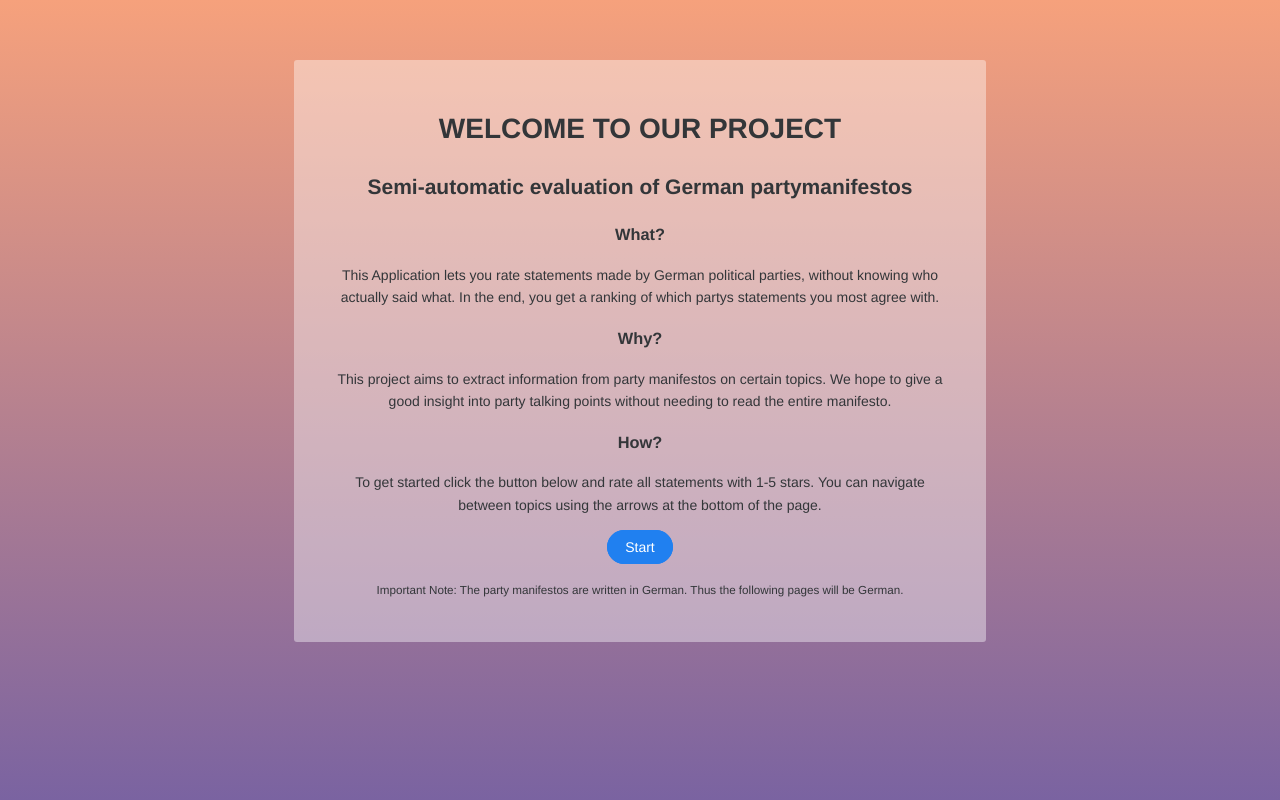
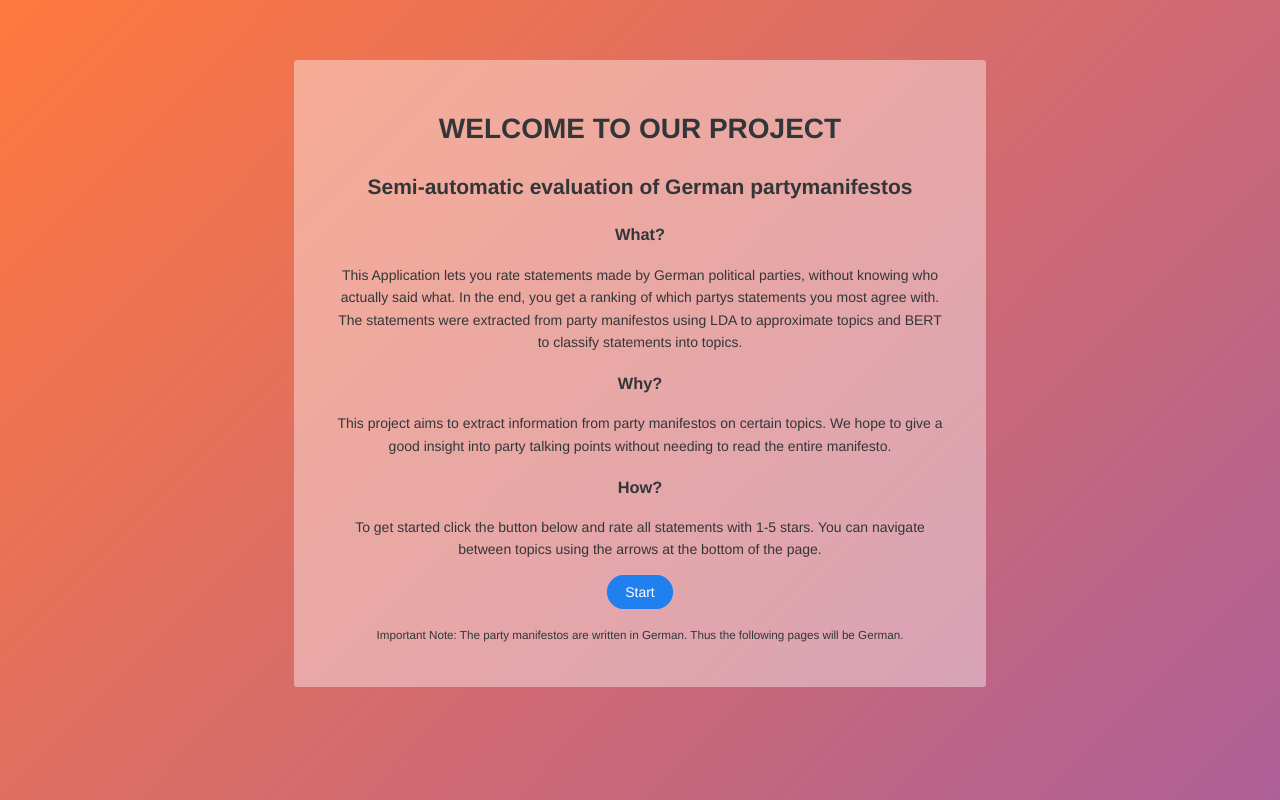
Before and after one commit to Tobi2K/TADL-Webpage, a Vue app: page / in a window 1280 px wide. Built offline with nearby package versions, Linux system fonts and the light colour scheme.

Commit message:
feat: Add responsivity

```diff
--- a/src/App.vue
+++ b/src/App.vue
@@ -327,6 +327,8 @@ export default {
 }
 html {
   min-height: 100%;
-  background: linear-gradient(to bottom, #f6a17c, #7a63a1);
+  background: rgb(255, 120, 62);
+
+  background: linear-gradient(135deg, #ff783e 0%, #ad6098 100%);
 }
 </style>
--- a/src/components/WelcomeDialog.vue
+++ b/src/components/WelcomeDialog.vue
@@ -1,17 +1,15 @@
 <template>
   <div class="container">
-    <n-card
-      size="huge"
-      :bordered="false"
-      style="background: rgba(255, 255, 255, 0.4); width: 60%; margin-left: 20%"
-    >
+    <n-card size="huge" :bordered="false" id="welcome">
       <h1>WELCOME TO OUR PROJECT</h1>
       <h2>Semi-automatic evaluation of German partymanifestos</h2>
       <h3>What?</h3>
       <p>
         This Application lets you rate statements made by German political
         parties, without knowing who actually said what. In the end, you get a
-        ranking of which partys statements you most agree with.
+        ranking of which partys statements you most agree with. The statements
+        were extracted from party manifestos using LDA to approximate topics and
+        BERT to classify statements into topics.
       </p>
       <h3>Why?</h3>
       <p>
@@ -25,9 +23,9 @@
         stars. You can navigate between topics using the arrows at the bottom of
         the page.
       </p>
-      <n-button type="info" :round="true" @click="this.$emit('start')"
-        >Start</n-button
-      >
+      <n-button type="info" :round="true" @click="this.$emit('start')">
+        Start
+      </n-button>
       <p>
         <small>
           Important Note: The party manifestos are written in German. Thus the
@@ -50,3 +48,23 @@ export default {
   emits: ["start"],
 };
 </script>
+
+<style>
+#welcome {
+  background: rgba(255, 255, 255, 0.4);
+}
+
+@media only screen and (min-width: 1000px) {
+  #welcome {
+    width: 90%;
+    margin-left: 5%;
+  }
+}
+
+@media only screen and (min-width: 1200px) {
+  #welcome {
+    width: 60%;
+    margin-left: 20%;
+  }
+}
+</style>
--- a/src/components/YourParty.vue
+++ b/src/components/YourParty.vue
@@ -18,7 +18,7 @@
         </tr>
       </tbody>
     </n-table>
-    <n-grid :cols="2">
+    <n-grid cols="1 m:2" responsive="screen">
       <n-gi>
         <n-button
           round
```
